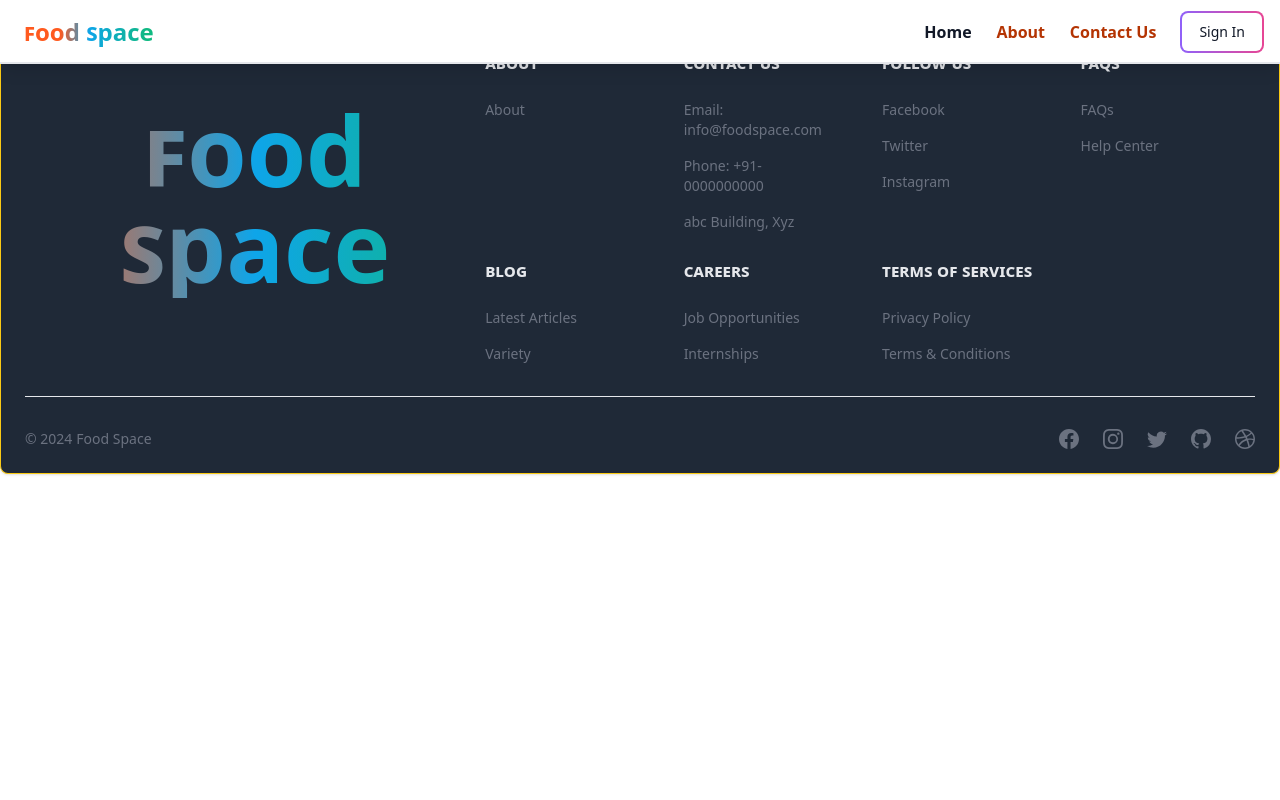
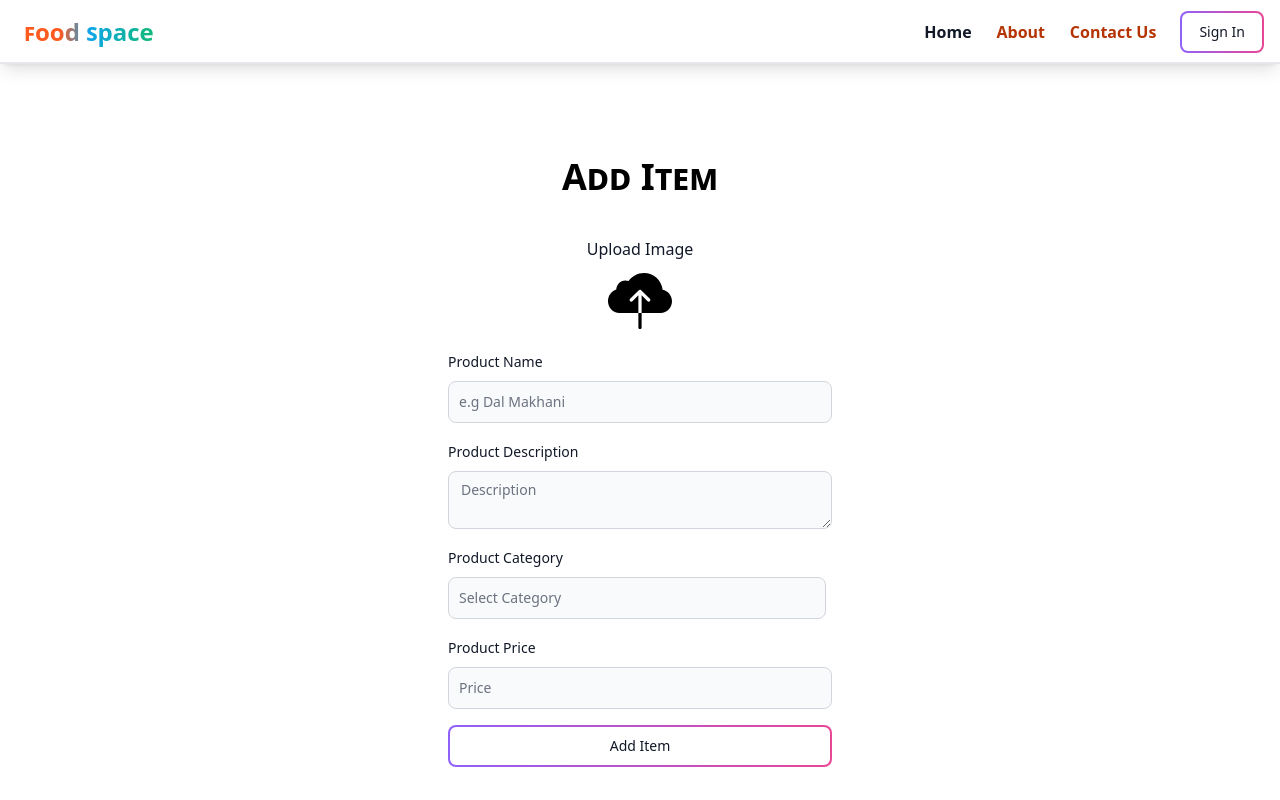
Before and after one commit to Himani2601/project, a React (Vite) app in the folder Client/: page /additem in a window 1280 px wide. Shown: the top 800 px of the page. Built offline with nearby package versions, Linux system fonts and the light colour scheme.

Commit message:
dashboard for admin

```diff
--- a/Client/src/App.jsx
+++ b/Client/src/App.jsx
@@ -9,8 +9,10 @@ import SignIn from './pages/SignIn'
 import SignUp from "./pages/SignUp"
 import FooterS from './components/Footer/Footer'
 import ForgetPassword from './pages/ForgetPassword'
+import AddItem from "./pages/AddItem"
 import PlaceOrder from './components/PlaceOrder/PlaceOrder'
 import PrivateRoute from './pages/PrivateRoutes'
+import Dashboard from "./components/Admin/Dashboard"
 
 const App = () => {
 
@@ -19,6 +21,8 @@ const App = () => {
       <BrowserRouter>
         <header><Header /></header>
         <Routes>
+          <Route path="/additem" element={<AddItem />} />
+          <Route path='/dashboard' element={<Dashboard />} />
           <Route path="/" element={<Home />} />
           <Route path="/signin" element={<SignIn />} />
           <Route path="/signup" element={<SignUp />} />
--- /dev/null
+++ b/Client/src/components/Admin/Dashboard.jsx
@@ -0,0 +1,11 @@
+import React from 'react'
+
+const Dashboard = () => {
+    return (
+        <div className='min-h-screen mt-20 flex flex-col justify-center items-center mb-20'>
+            Dashboard
+        </div>
+    )
+}
+
+export default Dashboard
--- a/Client/src/components/Header/Header.jsx
+++ b/Client/src/components/Header/Header.jsx
@@ -5,7 +5,7 @@ import { NavLink, Link, useNavigate } from 'react-router-dom';
 import { StoreContext } from '../../context/StoreContext';
 
 const Header = () => {
-    const { getTotalCartAmount, isUserLoggedIn, setIsUserLoggedIn } = useContext(StoreContext);
+    const { getTotalCartAmount, isUserLoggedIn, setIsUserLoggedIn, user } = useContext(StoreContext);
     const [headerValue, setHeaderValue] = useState(isUserLoggedIn ? 'Menu' : 'Home');
     const [linkValue, setLinkValue] = useState(isUserLoggedIn ? '/menu' : '/');
     const [showSearchInput, setShowSearchInput] = useState(false);
@@ -120,6 +120,12 @@ const Header = () => {
                                         {'Welcome, User'}
                                     </Dropdown.Header>
                                     <Dropdown.Divider />
+                                    {
+                                        user?.isSeller && <Link to='/dashboard'><Dropdown.Item className='text-md justify-center'>
+                                            Dashboard
+                                        </Dropdown.Item>
+                                        </Link>
+                                    }
                                     <Dropdown.Item className='text-md justify-center' onClick={handleSignout}>
                                         Sign Out
                                     </Dropdown.Item>
--- a/Client/src/context/StoreContext.jsx
+++ b/Client/src/context/StoreContext.jsx
@@ -5,6 +5,7 @@ export const StoreContext = createContext(null);
 
 const StoreContextProvider = (props) => {
     const [cartItems, setCartItems] = useState({});
+    const [user, setUser] = useState(null);
     const [isUserLoggedIn, setIsUserLoggedIn] = useState(false);
 
     const addToCart = (itemId) => {
@@ -30,6 +31,17 @@ const StoreContextProvider = (props) => {
         return totalAmount;
     };
 
+    // Update to set user information upon login
+    const login = (userData) => {
+        setUser(userData);
+        setIsUserLoggedIn(true);
+    };
+
+    const logout = () => {
+        setUser(null);
+        setIsUserLoggedIn(false);
+    };
+
     const contextValue = {
         food_list,
         cartItems,
@@ -37,6 +49,9 @@ const StoreContextProvider = (props) => {
         setCartItems,
         removeFromCart,
         getTotalCartAmount,
+        user,
+        login,
+        logout,
         isUserLoggedIn,
         setIsUserLoggedIn,
     };
--- /dev/null
+++ b/Client/src/pages/AddItem.jsx
@@ -0,0 +1,97 @@
+import { Button, Dropdown, Label, TextInput, Textarea } from 'flowbite-react';
+import React, { useState } from 'react'
+import { IoIosCloudUpload } from "react-icons/io";
+
+const AddItem = () => {
+    const [errorMessage, setErrorMessage] = useState('');
+    const [selectedCategory, setSelectedCategory] = useState(null);
+
+    const handleChange = () => { }
+
+    const handleSubmit = () => { }
+
+    const handleDropdownItemClick = (category) => {
+        setSelectedCategory(category);
+    };
+
+    return (
+        <div className='min-h-screen mt-20 flex flex-col justify-center items-center mb-20'>
+            <div className='md:w-[30%] w-[85%] mb-10'>
+                <form className='flex flex-col gap-4'>
+                    <span className='px-2 py-1 text-black rounded-lg inline-block font-bold text-5xl md:text-4xl text-center mb-5' style={{ fontVariant: 'petite-caps' }}>Add Item</span>
+                    <div className='flex flex-col justify-center items-center gap-2'>
+                        <Label value='Upload Image' className='text-md' />
+                        <IoIosCloudUpload className='w-20 h-16 cursor-pointer' />
+                    </div>
+                    <div className='gap-2'>
+                        <Label value='Product Name' />
+                        <TextInput
+                            type='text'
+                            placeholder='e.g Dal Makhani'
+                            id='productname'
+                            onChange={handleChange}
+                            className='mt-2'
+                        />
+                    </div>
+                    <div>
+                        <Label value='Product Description' />
+                        <Textarea
+                            type='text'
+                            placeholder='Description'
+                            id='description'
+                            onChange={handleChange}
+                            className='mt-2'
+                        />
+                    </div>
+                    <div className='gap-2'>
+                        <Label value='Product Category' />
+                        <Dropdown arrowIcon={false} inline label={
+                            <TextInput
+                                type='text'
+                                placeholder='Select Category'
+                                value={selectedCategory || ''}
+                                id='category'
+                                onChange={handleChange}
+                                className='mt-2 cursor-pointer md:w-[29.5vw] w-[85vw]'
+                                readOnly
+                            />
+                        }>
+                            <Dropdown.Item className='text-md justify-center' onClick={() => handleDropdownItemClick('Dashboard')}>
+                                Dashboard
+                            </Dropdown.Item>
+                            <Dropdown.Item className='text-md justify-center' onClick={() => handleDropdownItemClick('Settings')}>
+                                Settings
+                            </Dropdown.Item>
+                            <Dropdown.Item className='text-md justify-center' onClick={() => handleDropdownItemClick('Earnings')}>
+                                Earnings
+                            </Dropdown.Item>
+                            <Dropdown.Item className='text-md justify-center' onClick={() => handleDropdownItemClick('Sign out')}>
+                                Sign out
+                            </Dropdown.Item>
+                        </Dropdown>
+                    </div>
+                    <div className='gap-2'>
+                        <Label value='Product Price' />
+                        <TextInput
+                            type='number'
+                            placeholder='Price'
+                            id='price'
+                            onChange={handleChange}
+                            className='mt-2'
+                        />
+                    </div>
+                    <Button gradientDuoTone="purpleToPink" outline onClick={handleSubmit}>
+                        Add Item
+                    </Button>
+                </form>
+                {errorMessage && (
+                    <Alert className='mt-5 self-center' severity="error">
+                        {errorMessage}
+                    </Alert>)
+                }
+            </div>
+        </div>
+    )
+}
+
+export default AddItem;
--- a/Client/src/pages/SignIn.jsx
+++ b/Client/src/pages/SignIn.jsx
@@ -8,7 +8,7 @@ const SignIn = () => {
     const [errorMessage, setErrorMessage] = useState('');
     const navigate = useNavigate();
 
-    const { setIsUserLoggedIn } = useContext(StoreContext);
+    const { setIsUserLoggedIn, login } = useContext(StoreContext); // Add login function from context
 
     const handleChange = (e) => {
         setFormData({ ...formData, [e.target.id]: e.target.value.trim() });
@@ -31,8 +31,11 @@ const SignIn = () => {
                 return setErrorMessage(data.message);
             }
             if (res.ok) {
+                // Set user details in context upon successful login
+                console.log(data);
+                login(data); // Assuming API response contains user details
+                setIsUserLoggedIn(true);
                 navigate('/menu');
-                setIsUserLoggedIn(true);
                 setTimeout(() => {
                     setErrorMessage('');
                 }, 3000);
@@ -41,14 +44,15 @@ const SignIn = () => {
             setErrorMessage(error.message);
         }
     };
-
     return (
         <div className='min-h-screen mt-10 flex items-center justify-center md:mx-8 md:flex-row flex-col md:gap-10 gap-3'>
             <div className='md:w-[40%] text-center hidden md:block'>
-                <Link to='/' className='font-bold text-5xl md:text-6xl' style={{ fontVariant: 'unicase' }}>
-                    <span className='px-2 py-1 bg-gradient-to-r from-orange-500 from-30% via-sky-500 via-50% to-emerald-500 to-90% rounded-lg inline-block text-transparent bg-clip-text'>Food Space</span>
+                <Link to='/' className='font-bold text-5xl md:text-8xl text-center ' style={{ fontVariant: 'unicase' }}>
+                    <div className='px-2 py-3 bg-gradient-to-r from-orange-500 via-sky-500 to-emerald-500 rounded-lg text-transparent bg-clip-text'>
+                        Food Space
+                    </div>
                 </Link>
-                <h3 className="text-lg font-semibold m-4 border-b border-gray-400 pb-2 text-black">
+                <h3 className="text-lg font-semibold m-4 border-b border-gray-400 pb-2 text-gray-800">
                     We deliver not to "Escape Hunger", but for Flavor not to "Escape Us".
                 </h3>
             </div>
--- a/Client/src/pages/SignUp.jsx
+++ b/Client/src/pages/SignUp.jsx
@@ -51,10 +51,12 @@ const SignUp = () => {
     return (
         <div className='min-h-screen mt-20 flex items-center justify-center md:mx-8 md:flex-row flex-col md:gap-10 gap-3'>
             <div className='md:w-[40%] text-center hidden md:block'>
-                <Link to='/' className='font-bold text-5xl md:text-6xl' style={{ fontVariant: 'unicase' }}>
-                    <span className='px-2 py-1 bg-gradient-to-r from-orange-500 from-30% via-sky-500 via-50% to-emerald-500 to-90% rounded-lg inline-block text-transparent bg-clip-text'>Food Space</span>
+                <Link to='/' className='font-bold text-5xl md:text-8xl text-center ' style={{ fontVariant: 'unicase' }}>
+                    <div className='px-2 py-3 bg-gradient-to-r from-orange-500 via-sky-500 to-emerald-500 rounded-lg text-transparent bg-clip-text'>
+                        Food Space
+                    </div>
                 </Link>
-                <h3 className="text-lg font-semibold m-4 border-b border-gray-400 pb-2 text-black">
+                <h3 className="text-lg font-semibold m-4 border-b border-gray-400 pb-2 text-gray-800">
                     We deliver not to "Escape Hunger", but for Flavor not to "Escape Us".
                 </h3>
             </div>
```
